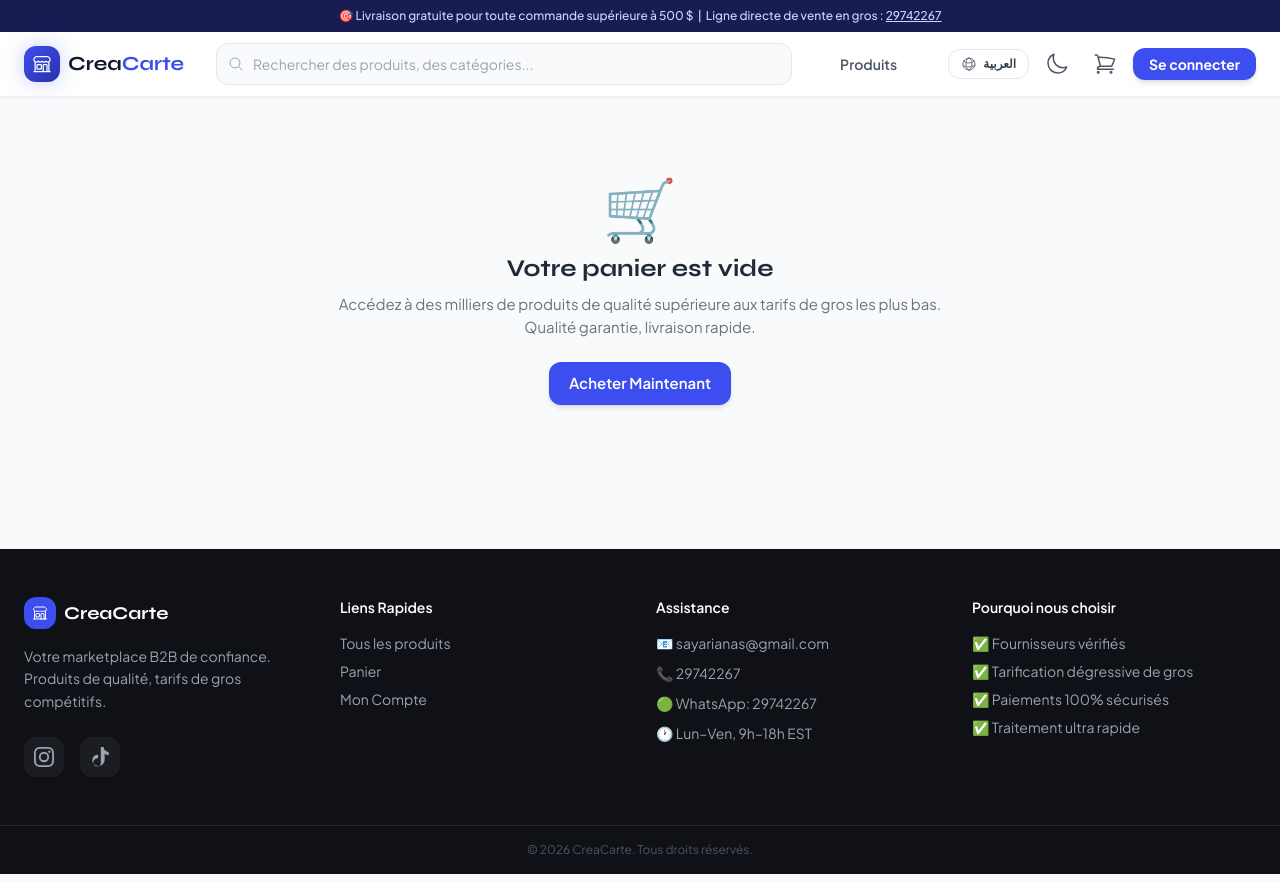
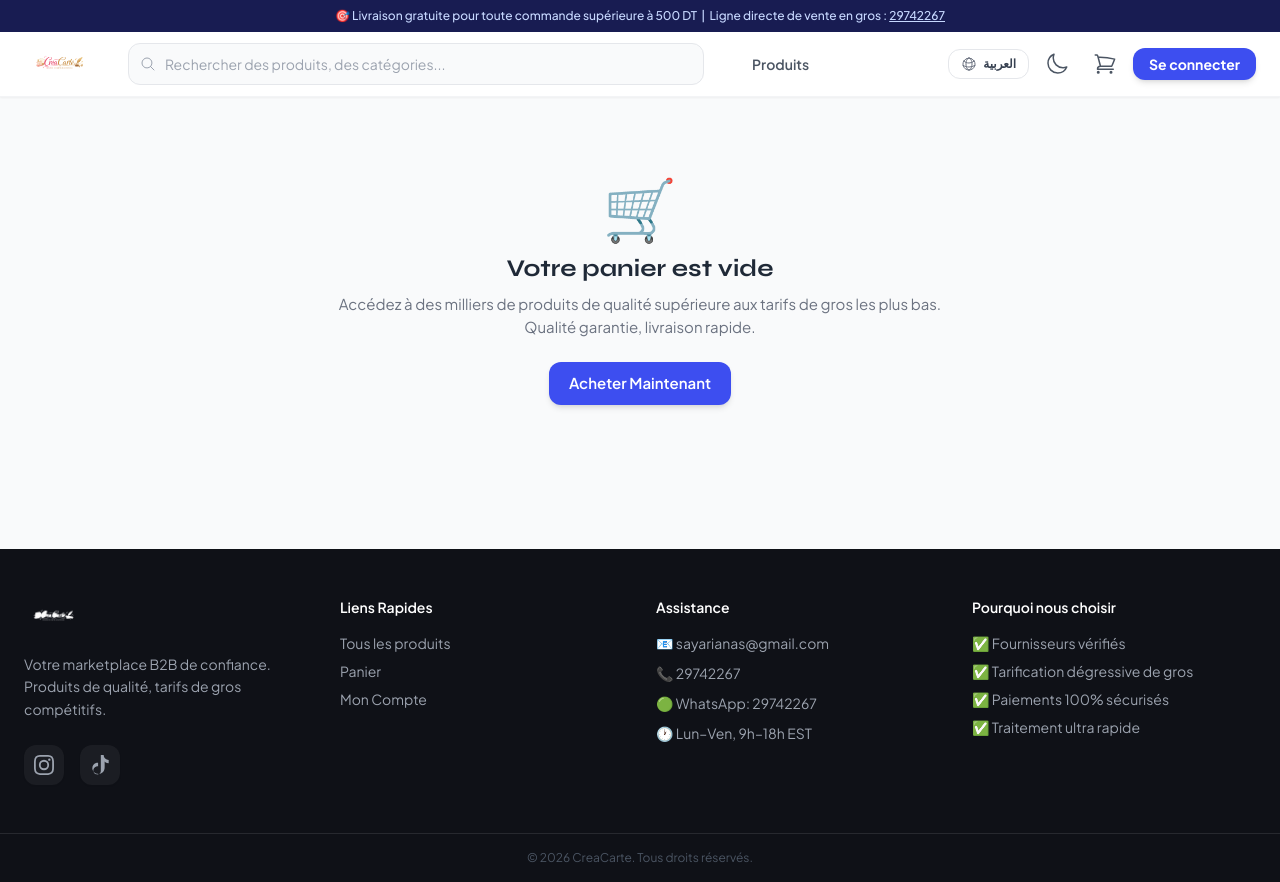
Before and after one commit to sayarianas99-afk/projetB2B, a React (Create React App) app: page /cart in a window 1280 px wide. Built offline with nearby package versions, Linux system fonts and the light colour scheme.

Commit message:
fix url vercel corse211

```diff
--- a/src/components/client/ClientLayout.jsx
+++ b/src/components/client/ClientLayout.jsx
@@ -36,11 +36,8 @@ export default function ClientLayout() {
       <header className="bg-white border-b border-gray-100 sticky top-0 z-50 shadow-sm dark:bg-dark-800 dark:border-white/5">
         <div className="max-w-7xl mx-auto px-4 sm:px-6 flex items-center h-16 gap-4">
           {/* Logo */}
-          <Link to="/" className="flex items-center gap-1.5 sm:gap-2 flex-shrink-0">
-            <div className="w-8 h-8 sm:w-9 sm:h-9 bg-gradient-to-br from-primary-600 to-primary-800 rounded-xl flex items-center justify-center shadow-glow">
-              <BuildingStorefrontIcon className="w-4.5 h-4.5 sm:w-5 sm:h-5 text-white" />
-            </div>
-            <span className="font-display font-bold text-base sm:text-xl text-gray-900 dark:text-white">Crea<span className="text-primary-600">Carte</span></span>
+          <Link to="/" className="flex items-center flex-shrink-0">
+            <img src="/logo.png" alt="CreaCarte" className="h-10 sm:h-12 w-auto object-contain" />
           </Link>
 
           {/* Search */}
@@ -148,10 +145,7 @@ export default function ClientLayout() {
         <div className="max-w-7xl mx-auto px-4 sm:px-6 py-12 grid grid-cols-1 md:grid-cols-4 gap-8">
           <div>
             <div className="flex items-center gap-2 mb-4">
-              <div className="w-8 h-8 bg-primary-600 rounded-xl flex items-center justify-center">
-                <BuildingStorefrontIcon className="w-4 h-4 text-white" />
-              </div>
-              <span className="font-display font-bold text-white text-lg">CreaCarte</span>
+              <img src="/logo.png" alt="CreaCarte" className="h-10 w-auto object-contain brightness-0 invert" />
             </div>
             <p className="text-sm leading-relaxed">{t('descText')}</p>
 
--- a/src/components/client/ProductCard.jsx
+++ b/src/components/client/ProductCard.jsx
@@ -68,11 +68,11 @@ export default function ProductCard({ product }) {
           <div className="flex items-end justify-between gap-2">
             <div>
               <div className="text-xs text-gray-400 mb-0.5">{t('unitPrice')}</div>
-              <div className="font-bold text-gray-900 dark:text-white">${parseFloat(product.unitPrice).toFixed(2)}</div>
+              <div className="font-bold text-gray-900 dark:text-white">{parseFloat(product.unitPrice).toFixed(2)} DT</div>
             </div>
             <div className="text-end">
               <div className="text-xs text-accent-500 font-medium mb-0.5">{product.wholesaleMinQty}+ {t('unit')}</div>
-              <div className="font-bold text-accent-500">${parseFloat(product.wholesalePrice).toFixed(2)}</div>
+              <div className="font-bold text-accent-500">{parseFloat(product.wholesalePrice).toFixed(2)} DT</div>
             </div>
           </div>
           <div className="mt-3 pt-2.5 border-t border-gray-100 dark:border-white/5 flex items-center justify-between">
--- a/src/pages/auth/LoginPage.jsx
+++ b/src/pages/auth/LoginPage.jsx
@@ -38,10 +38,7 @@ export default function LoginPage() {
       <div className="hidden lg:flex lg:w-1/2 flex-col items-center justify-center p-12 text-white">
         <div className="max-w-md">
           <div className="flex items-center gap-3 mb-8">
-            <div className="w-12 h-12 bg-white/20 backdrop-blur rounded-2xl flex items-center justify-center">
-              <BuildingStorefrontIcon className="w-6 h-6 text-white" />
-            </div>
-            <span className="font-display font-bold text-2xl">CreaCarte</span>
+            <img src="/logo.png" alt="CreaCarte" className="h-12 w-auto object-contain brightness-0 invert" />
           </div>
           <h1 className="font-display text-4xl font-bold mb-4 leading-tight">{t('loginSubtitle')}</h1>
           <p className="text-primary-200 text-lg leading-relaxed mb-8">{t('descText')}</p>
@@ -57,10 +54,7 @@ export default function LoginPage() {
       <div className="w-full lg:w-1/2 flex items-center justify-center p-6 relative z-10">
         <div className="w-full max-w-md glass-card rounded-3xl p-8 sm:p-10 shadow-premium border border-white/50 hover:shadow-glow transition-all duration-300 animate-slide-up">
           <div className="lg:hidden flex items-center gap-2 mb-6">
-            <div className="w-8 h-8 bg-primary-600 rounded-xl flex items-center justify-center">
-              <BuildingStorefrontIcon className="w-4 h-4 text-white" />
-            </div>
-            <span className="font-display font-bold text-xl text-primary-950">CreaCarte</span>
+            <img src="/logo.png" alt="CreaCarte" className="h-10 w-auto object-contain" />
           </div>
 
           <h2 className="font-display text-2xl font-bold text-gray-900 mb-1">{t('loginWelcome')}</h2>
--- a/src/pages/auth/RegisterPage.jsx
+++ b/src/pages/auth/RegisterPage.jsx
@@ -33,10 +33,7 @@ export default function RegisterPage() {
     <div className={`min-h-screen flex hero-gradient hero-mesh items-center justify-center p-6 ${dir}`}>
       <div className="w-full max-w-lg bg-white rounded-3xl shadow-2xl p-8 sm:p-10 animate-slide-up">
         <div className="flex items-center gap-2 mb-6">
-          <div className="w-8 h-8 bg-primary-600 rounded-xl flex items-center justify-center">
-            <BuildingStorefrontIcon className="w-4 h-4 text-white" />
-          </div>
-          <span className="font-display font-bold text-xl">CreaCarte</span>
+          <img src="/logo.png" alt="CreaCarte" className="h-10 w-auto object-contain" />
         </div>
         <h2 className="font-display text-2xl font-bold text-gray-900 mb-1">{t('registerTitle')}</h2>
         <p className="text-gray-500 text-sm mb-6">{t('registerSubtitle')}</p>
--- a/src/pages/client/CheckoutPage.jsx
+++ b/src/pages/client/CheckoutPage.jsx
@@ -94,16 +94,16 @@ export default function CheckoutPage() {
                   <div key={item.productId} className="flex justify-between text-sm">
                     <div>
                       <div className="text-gray-700 dark:text-gray-300 truncate max-w-[150px] font-medium">{item.name}</div>
-                      <div className="text-gray-400 text-xs">{item.quantity}× @ ${item.price.toFixed(2)}</div>
+                      <div className="text-gray-400 text-xs">{item.quantity}× @ {item.price.toFixed(2)} DT</div>
                     </div>
-                    <span className="font-semibold text-gray-800 dark:text-white">${(item.price * item.quantity).toFixed(2)}</span>
+                    <span className="font-semibold text-gray-800 dark:text-white">{(item.price * item.quantity).toFixed(2)} DT</span>
                   </div>
                 ))}
               </div>
               <div className="border-t border-gray-100 dark:border-white/5 pt-3 mb-5">
                 <div className="flex justify-between items-center">
                   <span className="font-semibold text-gray-700 dark:text-gray-300">{t('total')}</span>
-                  <span className="font-display text-xl font-bold text-gray-900 dark:text-white">${total.toFixed(2)}</span>
+                  <span className="font-display text-xl font-bold text-gray-900 dark:text-white">{total.toFixed(2)} DT</span>
                 </div>
               </div>
               <button type="submit" disabled={loading} className="btn-primary w-full justify-center py-3">
--- a/src/pages/client/OrderConfirmPage.jsx
+++ b/src/pages/client/OrderConfirmPage.jsx
@@ -37,13 +37,13 @@ export default function OrderConfirmPage() {
               {order.items?.map(item => (
                 <div key={item.id} className="flex justify-between text-sm text-gray-600 dark:text-gray-400">
                   <span>{item.productName} ×{item.quantity}</span>
-                  <span className="font-medium">${parseFloat(item.totalPrice).toFixed(2)}</span>
+                  <span className="font-medium">{parseFloat(item.totalPrice).toFixed(2)} DT</span>
                 </div>
               ))}
             </div>
             <div className="border-t border-gray-200 dark:border-white/5 mt-3 pt-3 flex justify-between font-bold text-gray-900 dark:text-white">
               <span>{t('total')}</span>
-              <span>${parseFloat(order.totalAmount).toFixed(2)}</span>
+              <span>{parseFloat(order.totalAmount).toFixed(2)} DT</span>
             </div>
           </div>
         )}
--- a/src/utils/translations.js
+++ b/src/utils/translations.js
@@ -1,7 +1,7 @@
 export const translations = {
   fr: {
     // Topbar & Header & Footer
-    freeShipping: "Livraison gratuite pour toute commande supérieure à 500 $",
+    freeShipping: "Livraison gratuite pour toute commande supérieure à 500 DT",
     wholesaleHotline: "Ligne directe de vente en gros : ",
     searchPlaceholder: "Rechercher des produits, des catégories...",
     searchBtn: "Rechercher",
@@ -38,7 +38,7 @@ export const translations = {
     heroDesc: "Accédez à des milliers de produits de qualité supérieure aux tarifs de gros les plus bas. Qualité garantie, livraison rapide.",
     trustedBy: "🌍 Approuvé par plus de 50 000 entreprises",
     businessesStat: "50K+ Entreprises",
-    volumeStat: "+2 Mds $ Volume d'affaires",
+    volumeStat: "+2 Mds DT Volume d'affaires",
     shippingStat: "Livraison rapide",
     suppliersStat: "Fournisseurs certifiés",
     limitedOffer: "OFFRE À DURÉE LIMITÉE",
@@ -66,7 +66,7 @@ export const translations = {
     sortPriceHighLow: "Price : du plus cher au moins cher",
     sortNameAZ: "Nom : A à Z",
     minQty: "Min. Qty :",
-    stock: "Stock :",
+    stock: "Commande :",
     unit: "unité",
     wholesale: "gros",
     noProductsFound: "Aucun produit trouvé",
@@ -160,7 +160,7 @@ export const translations = {
   },
   ar: {
     // Topbar & Header & Footer
-    freeShipping: "شحن مجاني للطلبات الأكثر من 500 دولار",
+    freeShipping: "شحن مجاني للطلبات الأكثر من 500 دينار",
     wholesaleHotline: "الخط الساخن للجملة: ",
     searchPlaceholder: "ابحث عن المنتجات، الأقسام...",
     searchBtn: "بحث",
@@ -197,7 +197,7 @@ export const translations = {
     heroDesc: "احصل على آلاف المنتجات المميزة بأسعار الجملة الأكثر انخفاضاً. جودة مضمونة وشحن سريع.",
     trustedBy: "🌍 موثوق من أكثر من 50,000 شركة",
     businessesStat: "50 ألف+ شركة",
-    volumeStat: "+2 مليار دولار حجم التداول",
+    volumeStat: "+2 مليار دينار حجم التداول",
     shippingStat: "شحن سريع وآمن",
     suppliersStat: "موردون موثقون",
     limitedOffer: "عرض لفترة محدودة",
@@ -225,7 +225,7 @@ export const translations = {
     sortPriceHighLow: "السعر: من الأعلى للأقل",
     sortNameAZ: "الاسم: من الألف إلى الياء",
     minQty: "الحد الأدنى للطلب:",
-    stock: "المخزون:",
+    stock: "الطلب:",
     unit: "قطعة",
     wholesale: "جملة",
     noProductsFound: "لم يتم العثور على منتجات",
```
Also changed, not shown: src/pages/client/CartPage.jsx (+4 -4 lines), src/pages/client/ProductDetailPage.jsx (+4 -4 lines), public/logo.png (added).
